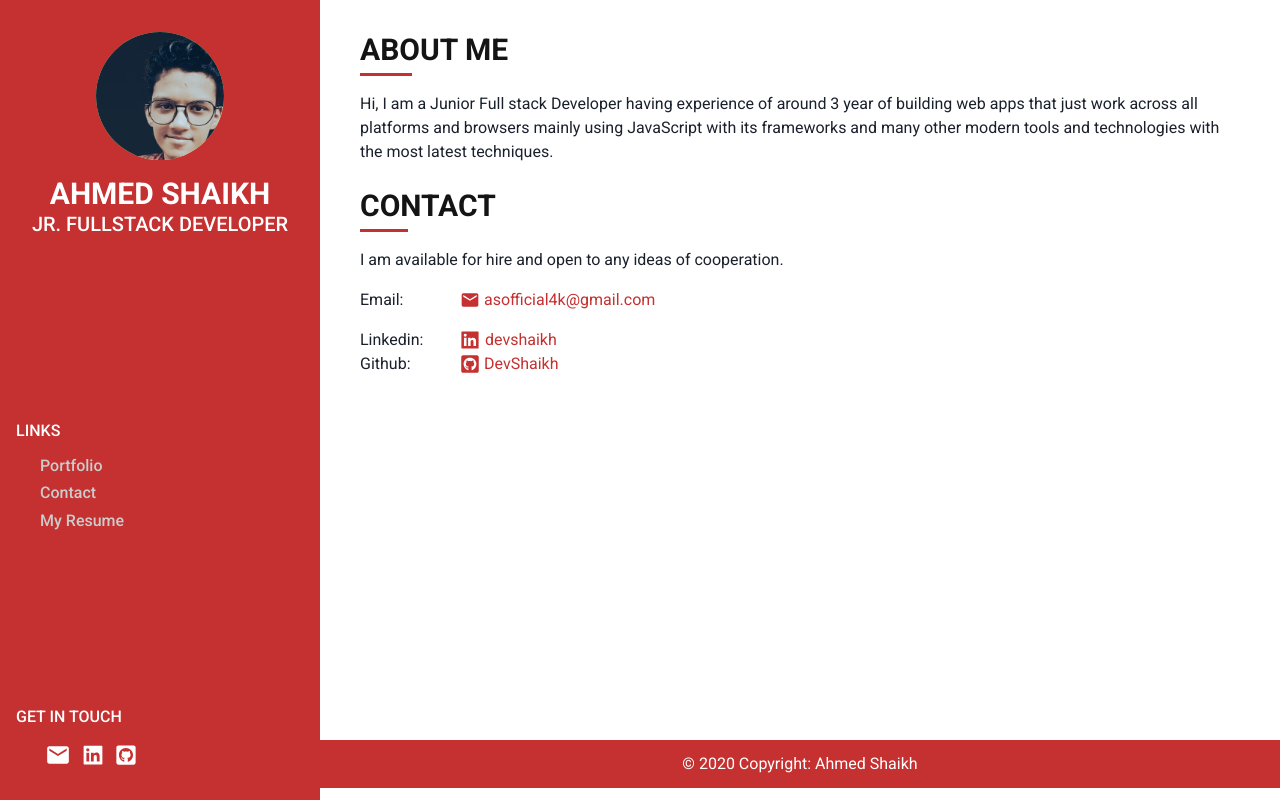
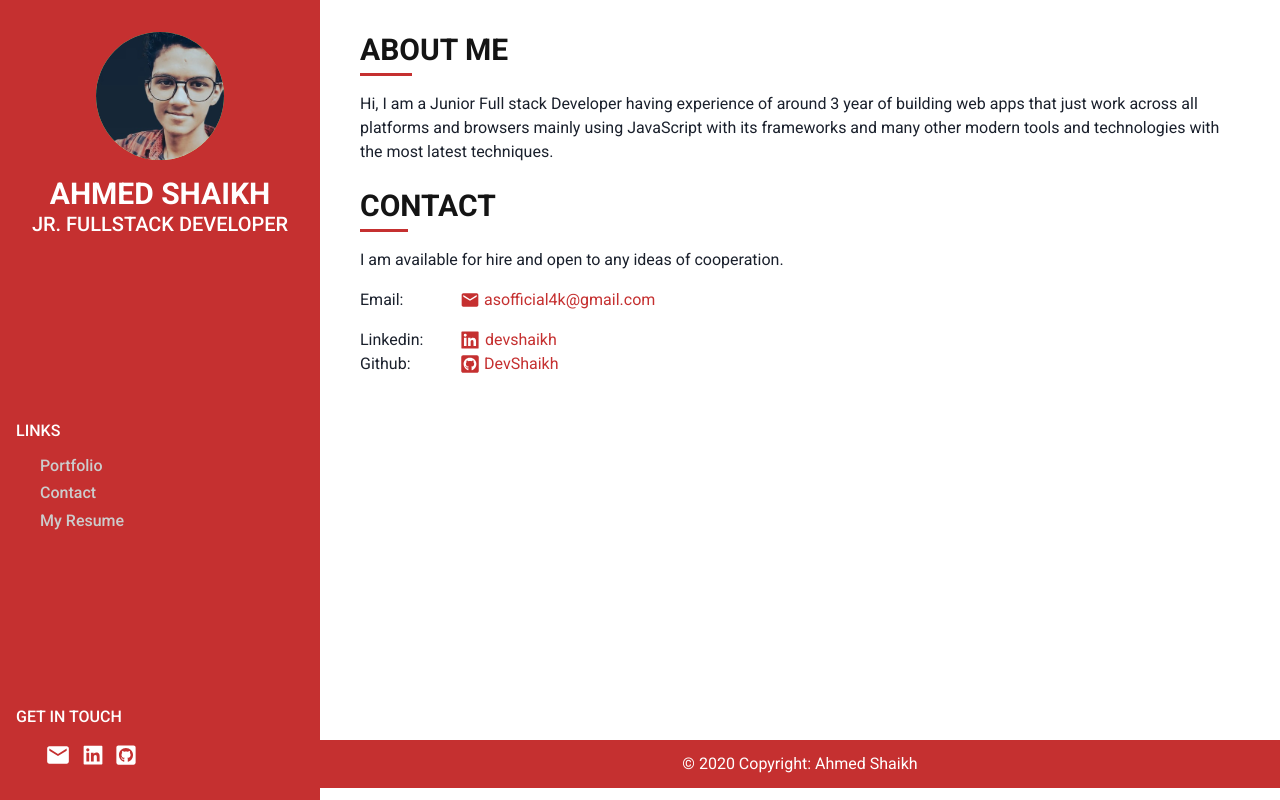
Before and after one commit to DevShaikh/my-portfolio, a Next.js app: page /contact in a window 1280 px wide. Built offline with nearby package versions, Linux system fonts and the light colour scheme; a web font is replaced by a local one.

Commit message:
CV Changes

```diff
--- a/pages/_app.js
+++ b/pages/_app.js
@@ -1,3 +1,4 @@
+import Head from 'next/head'
 import { ChakraProvider } from '@chakra-ui/react'
 import Layout from '../components/layout/Layout'
 import '../styles/globals.css'
@@ -6,6 +7,9 @@
   return (
     <ChakraProvider>
       <Layout>
+        <Head>
+          <link rel='shortcut icon' href='/a.ico' />
+        </Head>
         <Component {...pageProps} />
       </Layout>
     </ChakraProvider>
--- a/pages/contact.js
+++ b/pages/contact.js
@@ -17,7 +17,6 @@
   return (
     <Box pt='6' pb='10' px='10' minHeight='92.5vh'>
       <Head>
-        <link rel='shortcut icon' href='/logo-large.png' />
         <title>Portfolio | Contact</title>
       </Head>
 
--- a/pages/index.js
+++ b/pages/index.js
@@ -11,7 +11,6 @@
   return (
     <Box py='6' px='10'>
       <Head>
-        <link rel='shortcut icon' href='/logo-large.png' />
         <title>Portfolio | Ahmed Shaikh</title>
       </Head>
       <Box mb='5'>
--- a/styles/globals.css
+++ b/styles/globals.css
@@ -25,9 +25,8 @@
   text-decoration: none !important;
 }
 .sidebarAvatar img {
-  object-position: 0px -6px;
+  object-position: 0px -30px;
 }
-
 .socialLinks {
   margin: 0px 5px;
 }
```
Also changed, not shown: 1 other file (tests, documents, lock files or other folders).
